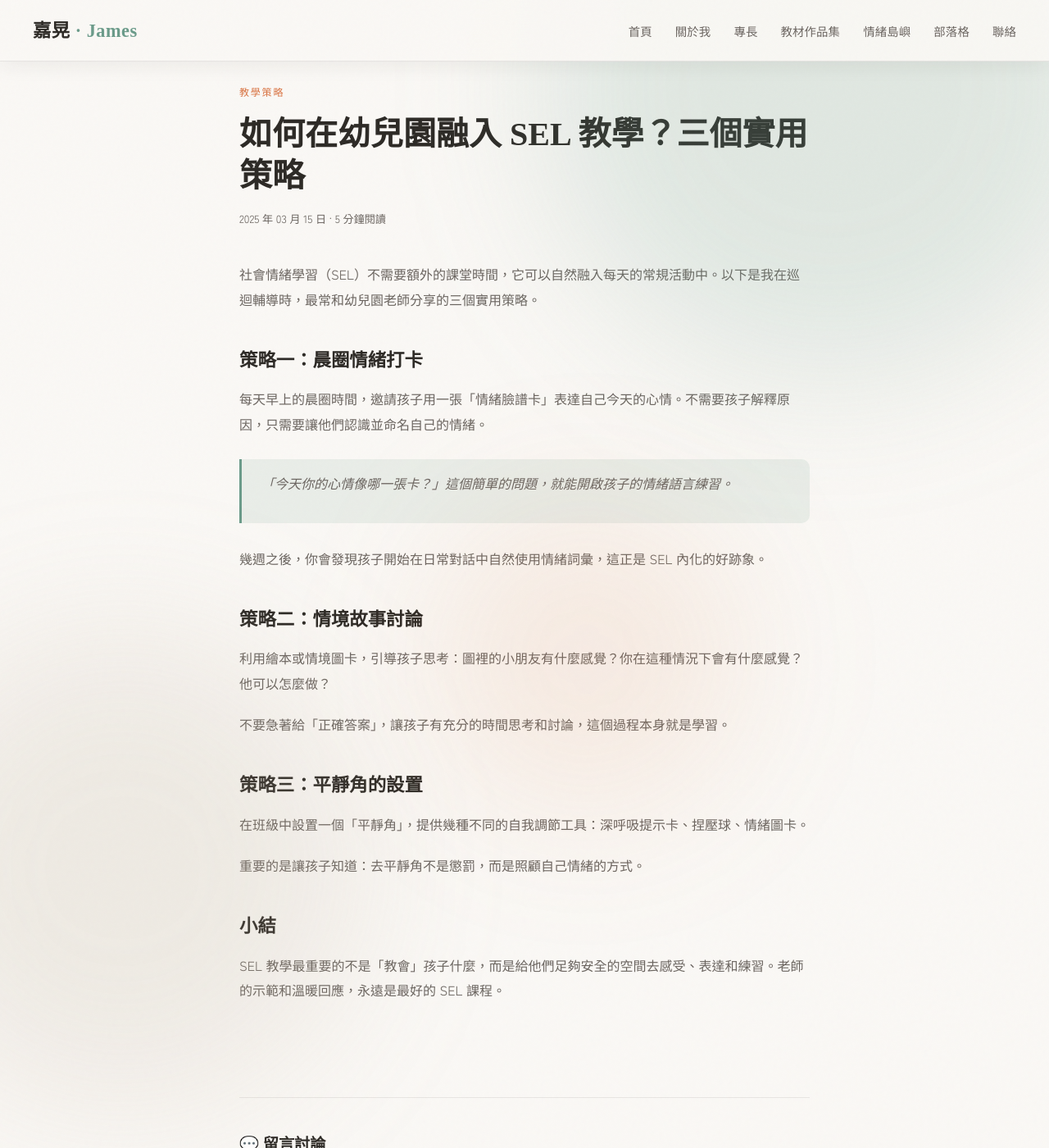
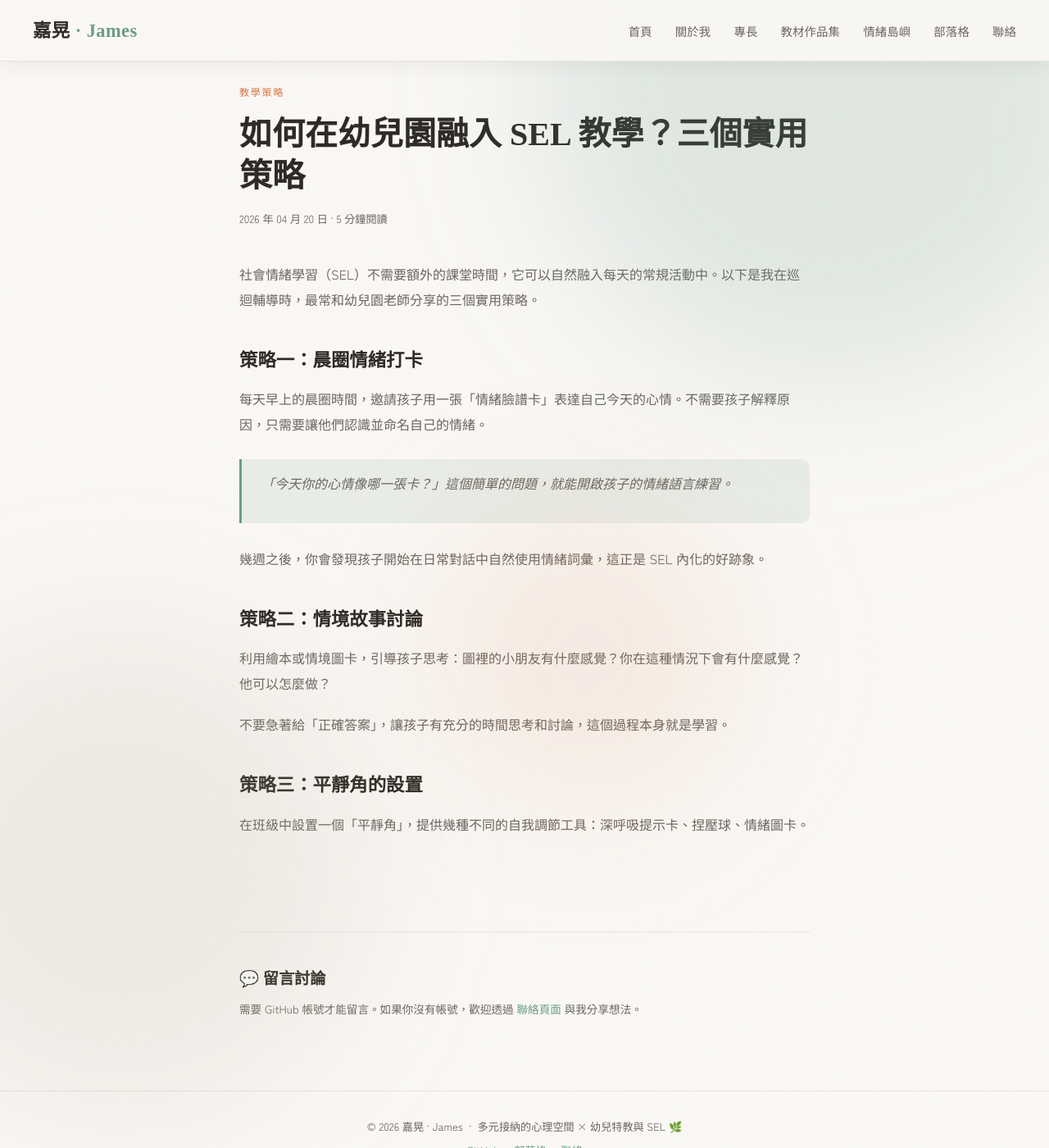
Before and after one commit to gahanglee/gahanglee.github.io, a Jekyll site: the page built from _posts/2025-03-15-sel-strategies.md, in a window 1280 px wide and 1400 px high. Shown: the whole window at 82% size. Built offline with Jekyll 4.4.1, drawn with Linux system fonts in a browser that asks for light colours; comment, search, counter and statistics services are not loaded.

```diff
--- a/_posts/2025-03-15-sel-strategies.md
+++ b/_posts/2025-03-15-sel-strategies.md
@@ -1,7 +1,7 @@
 ---
 layout: post
 title: "如何在幼兒園融入 SEL 教學？三個實用策略"
-date: 2025-03-15
+date: 2026-04-20
 category: 教學策略
 emoji: 🎯
 emoji_bg: "rgba(217,115,66,0.10)"
@@ -10,28 +10,32 @@ tags: [SEL, 幼兒園, 教學策略]
 excerpt: "社會情緒學習不需要額外的課堂時間，它可以自然融入每天的常規活動中。分享我在巡迴輔導時最常用的三個技巧。"
 ---
 
+
 社會情緒學習（SEL）不需要額外的課堂時間，它可以自然融入每天的常規活動中。以下是我在巡迴輔導時，最常和幼兒園老師分享的三個實用策略。
+
 
 ## 策略一：晨圈情緒打卡
 
+
 每天早上的晨圈時間，邀請孩子用一張「情緒臉譜卡」表達自己今天的心情。不需要孩子解釋原因，只需要讓他們認識並命名自己的情緒。
+
 
 > 「今天你的心情像哪一張卡？」這個簡單的問題，就能開啟孩子的情緒語言練習。
 
+
 幾週之後，你會發現孩子開始在日常對話中自然使用情緒詞彙，這正是 SEL 內化的好跡象。
+
 
 ## 策略二：情境故事討論
 
+
 利用繪本或情境圖卡，引導孩子思考：圖裡的小朋友有什麼感覺？你在這種情況下會有什麼感覺？他可以怎麼做？
+
 
 不要急著給「正確答案」，讓孩子有充分的時間思考和討論，這個過程本身就是學習。
 
+
 ## 策略三：平靜角的設置
 
+
 在班級中設置一個「平靜角」，提供幾種不同的自我調節工具：深呼吸提示卡、捏壓球、情緒圖卡。
-
-重要的是讓孩子知道：去平靜角不是懲罰，而是照顧自己情緒的方式。
-
-## 小結
-
-SEL 教學最重要的不是「教會」孩子什麼，而是給他們足夠安全的空間去感受、表達和練習。老師的示範和溫暖回應，永遠是最好的 SEL 課程。
```
